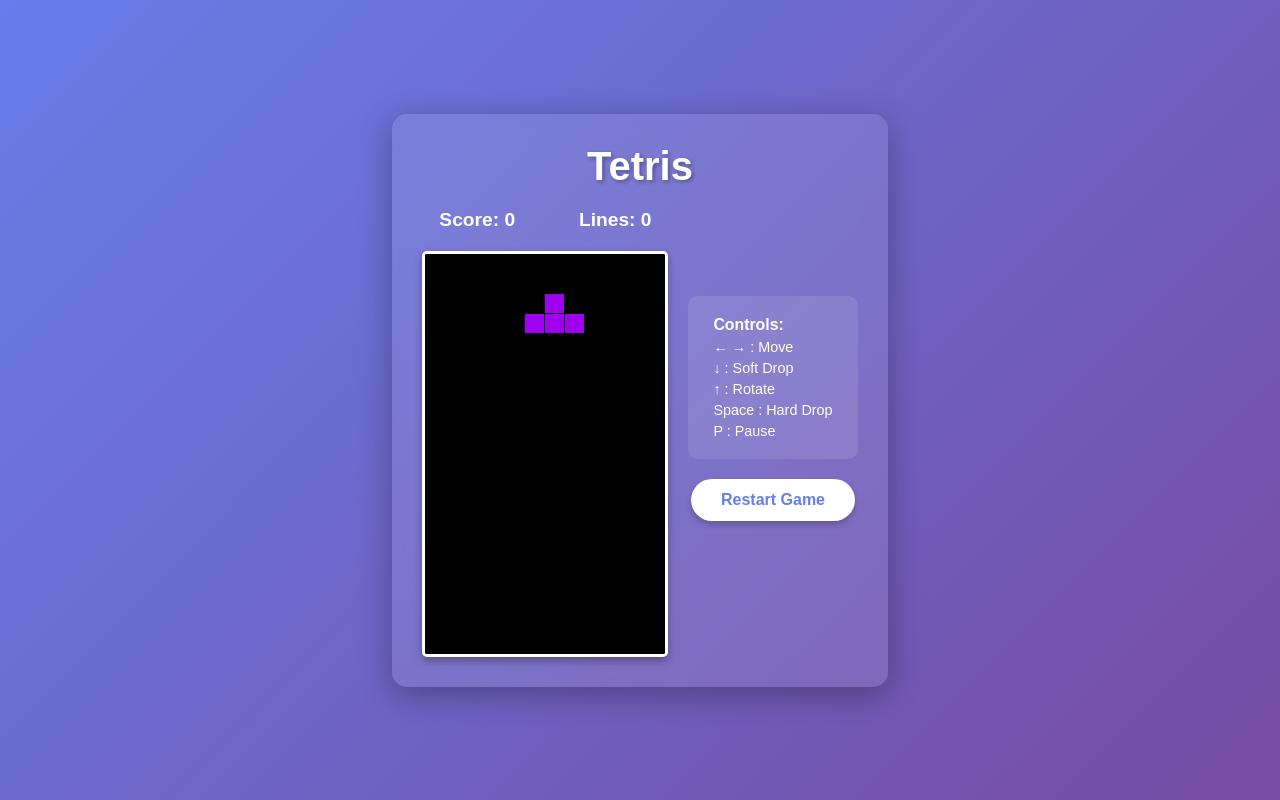
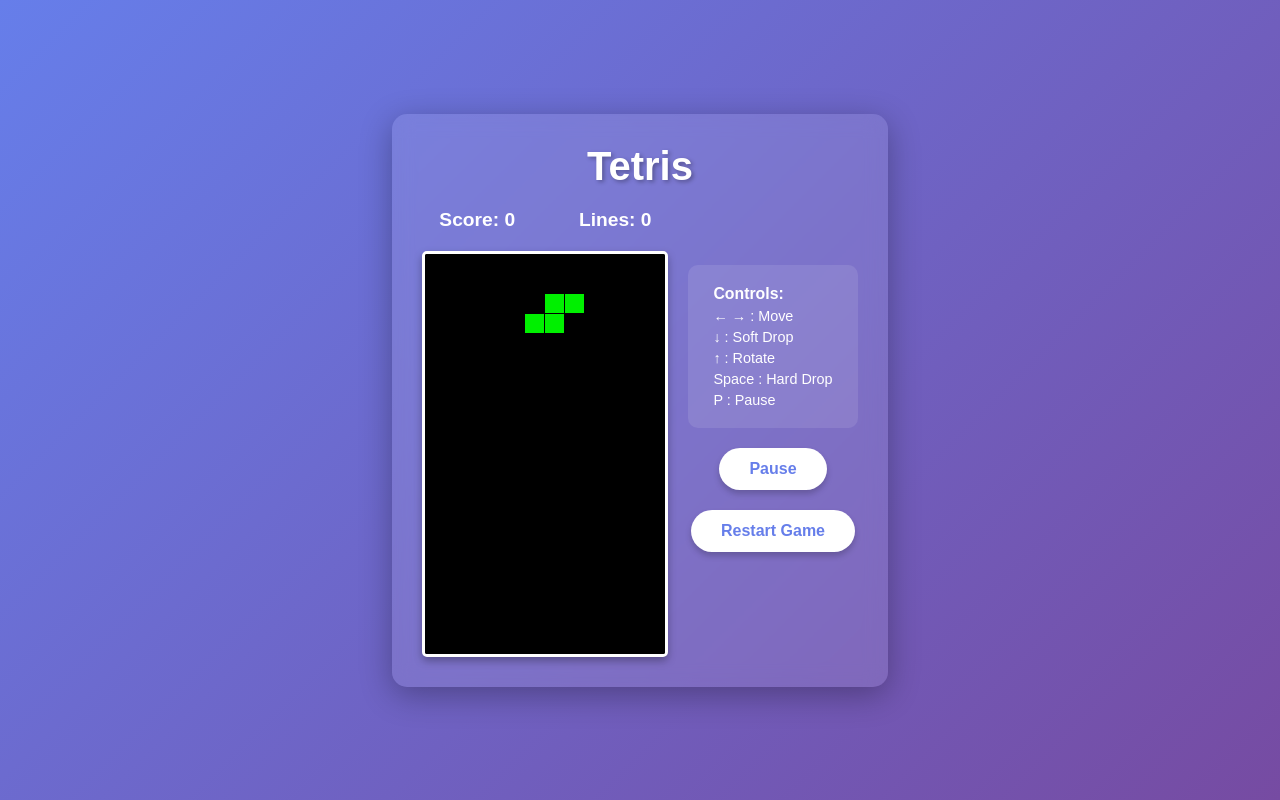
Before and after one commit to steve-nak/Tetris-Game-JS, a website: page index.html in a window 1280 px wide. Both pictures are taken after a click on the button "Restart Game". Drawn offline with Linux system fonts and the light colour scheme.

Commit message:
Add start/pause button and update game controls in README

```diff
--- a/index.html
+++ b/index.html
@@ -32,6 +32,7 @@
                     <p>Space : Hard Drop</p>
                     <p>P : Pause</p>
                 </div>
+                <button id="startPause">Start Game</button>
                 <button id="restart">Restart Game</button>
             </div>
         </div>
--- a/style.css
+++ b/style.css
@@ -86,7 +86,8 @@
     font-size: 1.1em;
 }
 
-#restart {
+#restart,
+#startPause {
     background: #fff;
     color: #667eea;
     border: none;
@@ -99,13 +100,15 @@
     box-shadow: 0 4px 6px rgba(0, 0, 0, 0.2);
 }
 
-#restart:hover {
+#restart:hover,
+#startPause:hover {
     background: #f0f0f0;
     transform: translateY(-2px);
     box-shadow: 0 6px 8px rgba(0, 0, 0, 0.3);
 }
 
-#restart:active {
+#restart:active,
+#startPause:active {
     transform: translateY(0);
 }
 
--- a/tetris.js
+++ b/tetris.js
@@ -3,6 +3,7 @@
 const scoreElement = document.getElementById('score');
 const linesElement = document.getElementById('lines');
 const restartButton = document.getElementById('restart');
+const startPauseButton = document.getElementById('startPause');
 
 const ROWS = 20;
 const COLS = 12;
@@ -14,6 +15,7 @@
 let currentPiece = null;
 let gameOver = false;
 let isPaused = false;
+let hasStarted = false;
 let dropInterval;
 
 // Tetromino shapes
@@ -44,10 +46,12 @@
     lines = 0;
     gameOver = false;
     isPaused = false;
+    hasStarted = true;
     updateScore();
     spawnPiece();
     clearInterval(dropInterval);
     dropInterval = setInterval(drop, 1000);
+    updateStartPauseLabel();
 }
 
 // Create a new piece
@@ -69,6 +73,8 @@
         ctx.font = '30px Arial';
         ctx.textAlign = 'center';
         ctx.fillText('GAME OVER', canvas.width / 2, canvas.height / 2);
+        hasStarted = false;
+        updateStartPauseLabel();
     }
 }
 
@@ -222,12 +228,35 @@
     }
 }
 
+// Draw a centered message on a cleared canvas (idle state)
+function drawMessage(message) {
+    ctx.fillStyle = '#000';
+    ctx.fillRect(0, 0, canvas.width, canvas.height);
+    ctx.fillStyle = '#fff';
+    ctx.font = '24px Arial';
+    ctx.textAlign = 'center';
+    ctx.fillText(message, canvas.width / 2, canvas.height / 2);
+}
+
+function updateStartPauseLabel() {
+    if (!startPauseButton) return;
+    if (!hasStarted || gameOver) {
+        startPauseButton.textContent = 'Start Game';
+    } else if (isPaused) {
+        startPauseButton.textContent = 'Resume';
+    } else {
+        startPauseButton.textContent = 'Pause';
+    }
+}
+
 // Keyboard controls
 document.addEventListener('keydown', (e) => {
     if (gameOver) return;
+    if (!hasStarted) return;
 
     if (e.key === 'p' || e.key === 'P') {
         isPaused = !isPaused;
+        updateStartPauseLabel();
         draw();
         return;
     }
@@ -261,6 +290,20 @@
     draw();
 });
 
-// Start game
-init();
-draw();
+// Start/Pause button
+startPauseButton.addEventListener('click', () => {
+    if (!hasStarted || gameOver) {
+        init();
+        draw();
+        return;
+    }
+
+    // Toggle pause/resume
+    isPaused = !isPaused;
+    updateStartPauseLabel();
+    draw();
+});
+
+// Initial idle screen
+drawMessage('Press Start to Play');
+updateStartPauseLabel();
```
Also changed, not shown: README.md.
